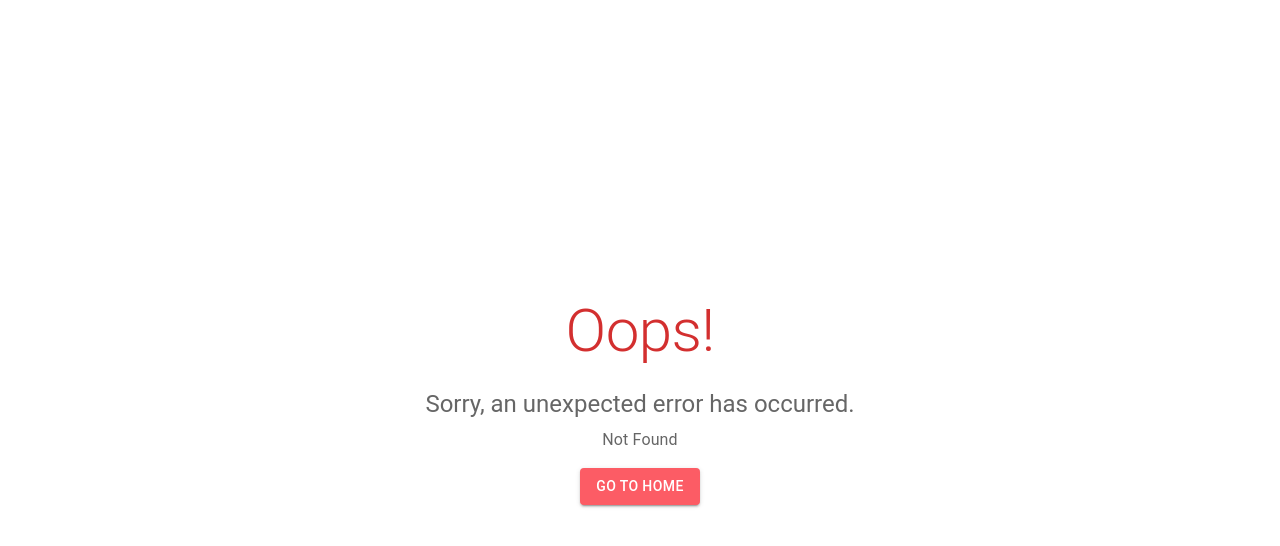
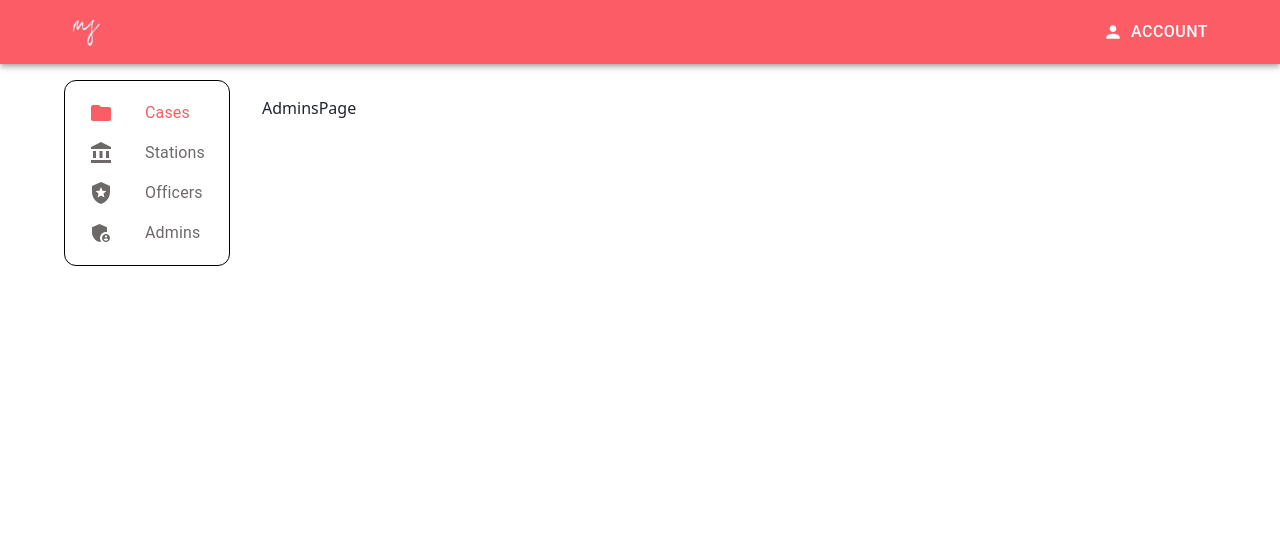
Before and after one commit to justicenyaga/murera-security-admin, a React (Create React App) app: page /admins in a window 1280 px wide. Before the commit this address had no page. Shown: the top 546 px of the page. Built offline with nearby package versions, Linux system fonts and the light colour scheme.

Commit message:
Add pages boilerplates

```diff
--- a/src/App.js
+++ b/src/App.js
@@ -1,6 +1,6 @@
 import React, { useState } from "react";
-import { useNavigate } from "react-router-dom";
-import { Container } from "@mui/material";
+import { Outlet, useNavigate } from "react-router-dom";
+import { Box, Container } from "@mui/material";
 import {
   AccountBalance,
   AdminPanelSettings,
@@ -15,7 +15,7 @@ const menuItems = [
   {
     id: 1,
     label: "Cases",
-    route: "/cases",
+    route: "/",
     icon: Folder,
   },
   {
@@ -61,6 +61,10 @@ function App() {
               selectItemHandler={handleMenuItemSelect}
             />
           )}
+
+          <Box sx={{ padding: 2, width: "100%" }}>
+            <Outlet />
+          </Box>
         </Container>
       </main>
     </div>
--- a/src/index.js
+++ b/src/index.js
@@ -3,15 +3,32 @@ import ReactDOM from "react-dom/client";
 import { createBrowserRouter, RouterProvider } from "react-router-dom";
 import "bootstrap/dist/css/bootstrap.css";
 
+import AccountPage from "./pages/AccountPage";
 import App from "./App";
+import CasesPage from "./pages/CasesPage";
 import ErrorPage from "./pages/ErrorPage";
+import LoginPage from "./pages/LoginPage";
+import StationsPage from "./pages/StationsPage";
+import OfficersPage from "./pages/OfficersPage";
+import AdminsPage from "./pages/AdminsPage";
 
 const router = createBrowserRouter([
   {
     path: "/",
     element: <App />,
     errorElement: <ErrorPage />,
-    children: [],
+    children: [
+      { index: true, element: <CasesPage /> },
+      { path: "/account", element: <AccountPage /> },
+      { path: "/admins", element: <AdminsPage /> },
+      { path: "/officers", element: <OfficersPage /> },
+      { path: "/stations", element: <StationsPage /> },
+    ],
+  },
+  {
+    path: "/login",
+    element: <LoginPage />,
+    errorElement: <ErrorPage />,
   },
 ]);
 
--- /dev/null
+++ b/src/pages/AccountPage.js
@@ -0,0 +1,7 @@
+import React from "react";
+
+const AccountPage = () => {
+  return <div>AccountPage</div>;
+};
+
+export default AccountPage;
--- /dev/null
+++ b/src/pages/AdminsPage.js
@@ -0,0 +1,7 @@
+import React from "react";
+
+const AdminsPage = () => {
+  return <div>AdminsPage</div>;
+};
+
+export default AdminsPage;
--- /dev/null
+++ b/src/pages/CasesPage.js
@@ -0,0 +1,7 @@
+import React from "react";
+
+const CasesPage = () => {
+  return <div>CasesPage</div>;
+};
+
+export default CasesPage;
--- /dev/null
+++ b/src/pages/LoginPage.js
@@ -0,0 +1,7 @@
+import React from "react";
+
+const LoginPage = () => {
+  return <div>LoginPage</div>;
+};
+
+export default LoginPage;
--- /dev/null
+++ b/src/pages/OfficersPage.js
@@ -0,0 +1,7 @@
+import React from "react";
+
+const OfficersPage = () => {
+  return <div>Officers</div>;
+};
+
+export default OfficersPage;
--- /dev/null
+++ b/src/pages/StationsPage.js
@@ -0,0 +1,7 @@
+import React from "react";
+
+const StationsPage = () => {
+  return <div>StationsPage</div>;
+};
+
+export default StationsPage;
```
